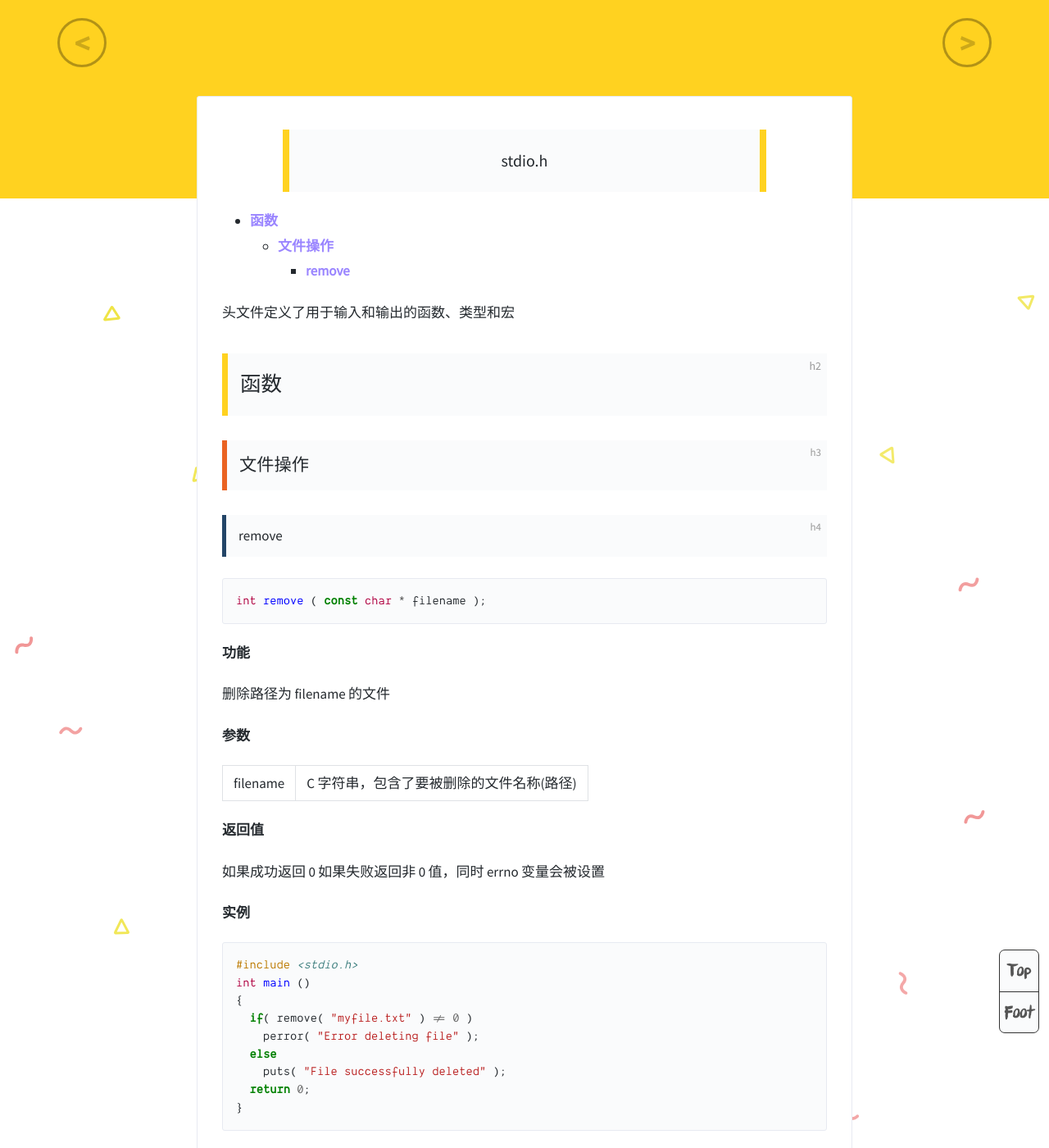
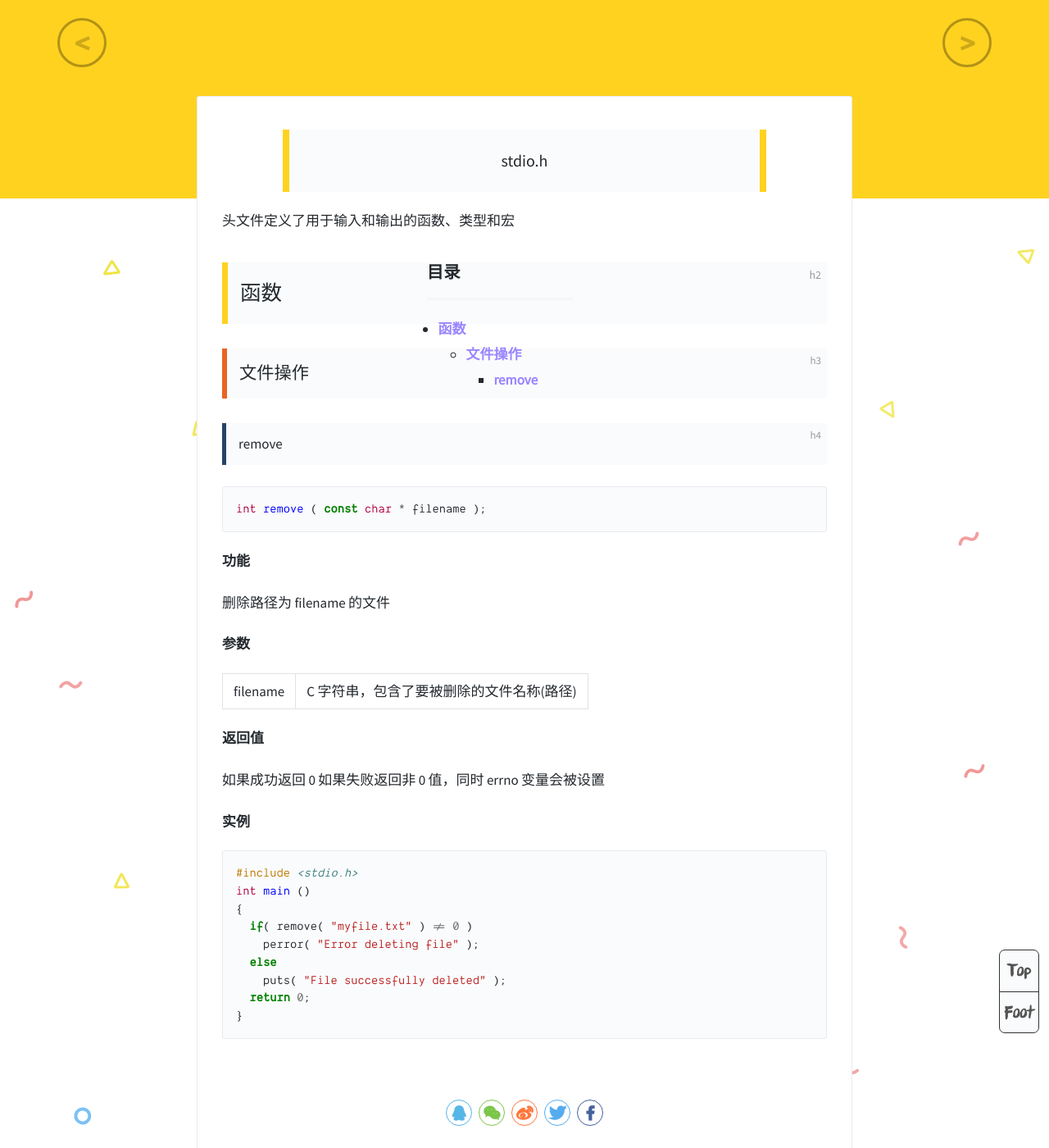
Before and after one commit to westqzy/westqzy.github.io11, a Jekyll site: the page built from _posts/2023-02-04-CL0.md, in a window 1280 px wide and 1400 px high, scrolled down 383 px. Shown: the whole window at 82% size. Built offline with Jekyll 4.4.1, drawn with Linux system fonts in a browser that asks for light colours.

Commit message:
Update style.css

```diff
--- a/assets/css/style.css
+++ b/assets/css/style.css
@@ -1112,8 +1112,30 @@ a{
 }
 
 
-@media screen and (max-width:2200px) and (min-width:1200px){
-  .withtoc{
+@media screen and (max-width: 2200px) and (min-width: 1200px) {
+  .withtoc {
     padding-left: 260px;
   }
 }
+
+
+.toc {
+  width: 240px;
+  height: 100%;
+  left: 30%;
+  position: fixed;
+  z-index: 4;
+  padding: 60px 20px 0 20px;
+}
+.toc:before {
+  content: "目录";
+  margin: 0 0 1em 1em;
+  font-weight: 700;
+  font-size: 1.2em;
+  display: block;
+  padding-bottom: 0.6em;
+  border-bottom: 3px double #f1f3f5;
+}
+.toc li:before {
+  content: "";
+}
```
